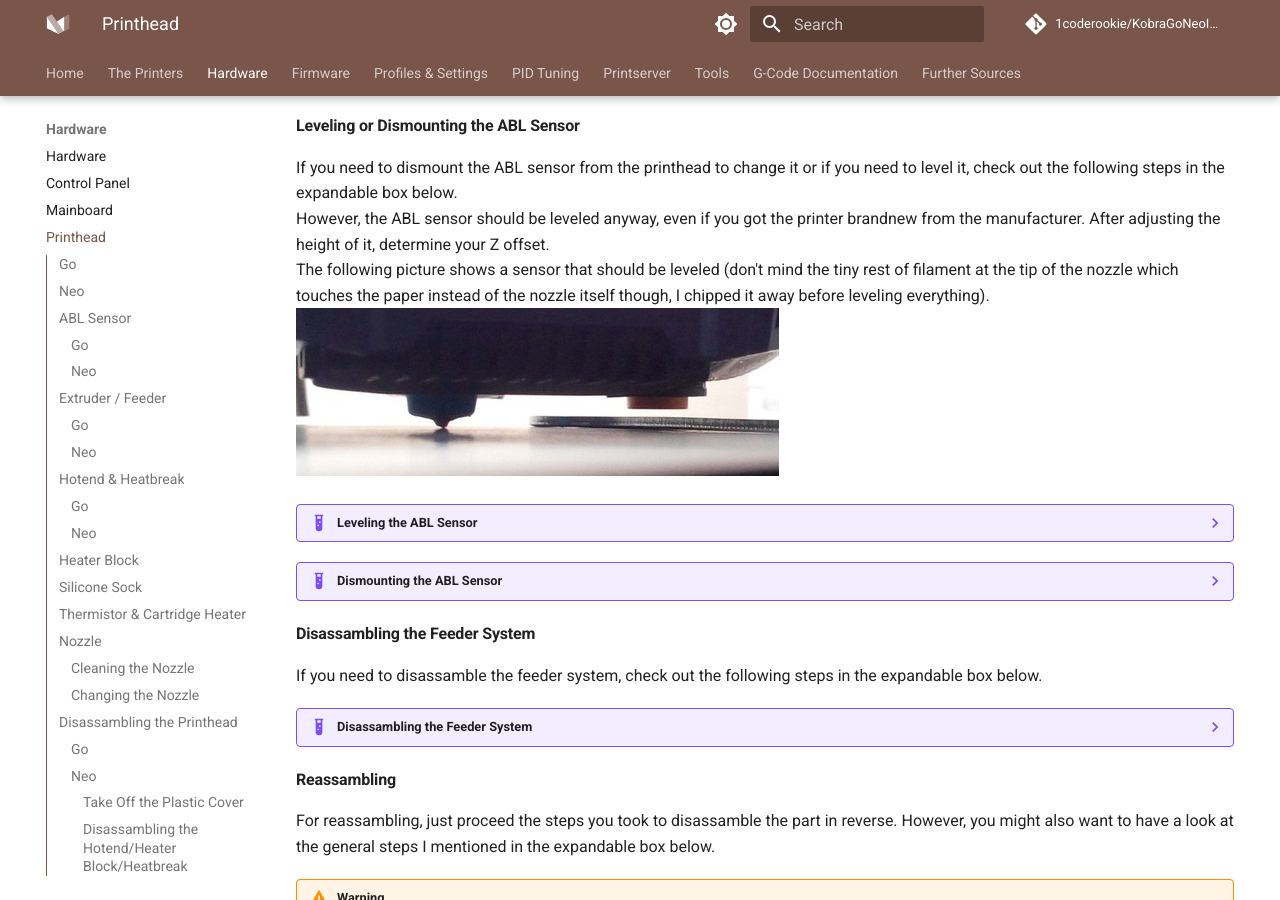
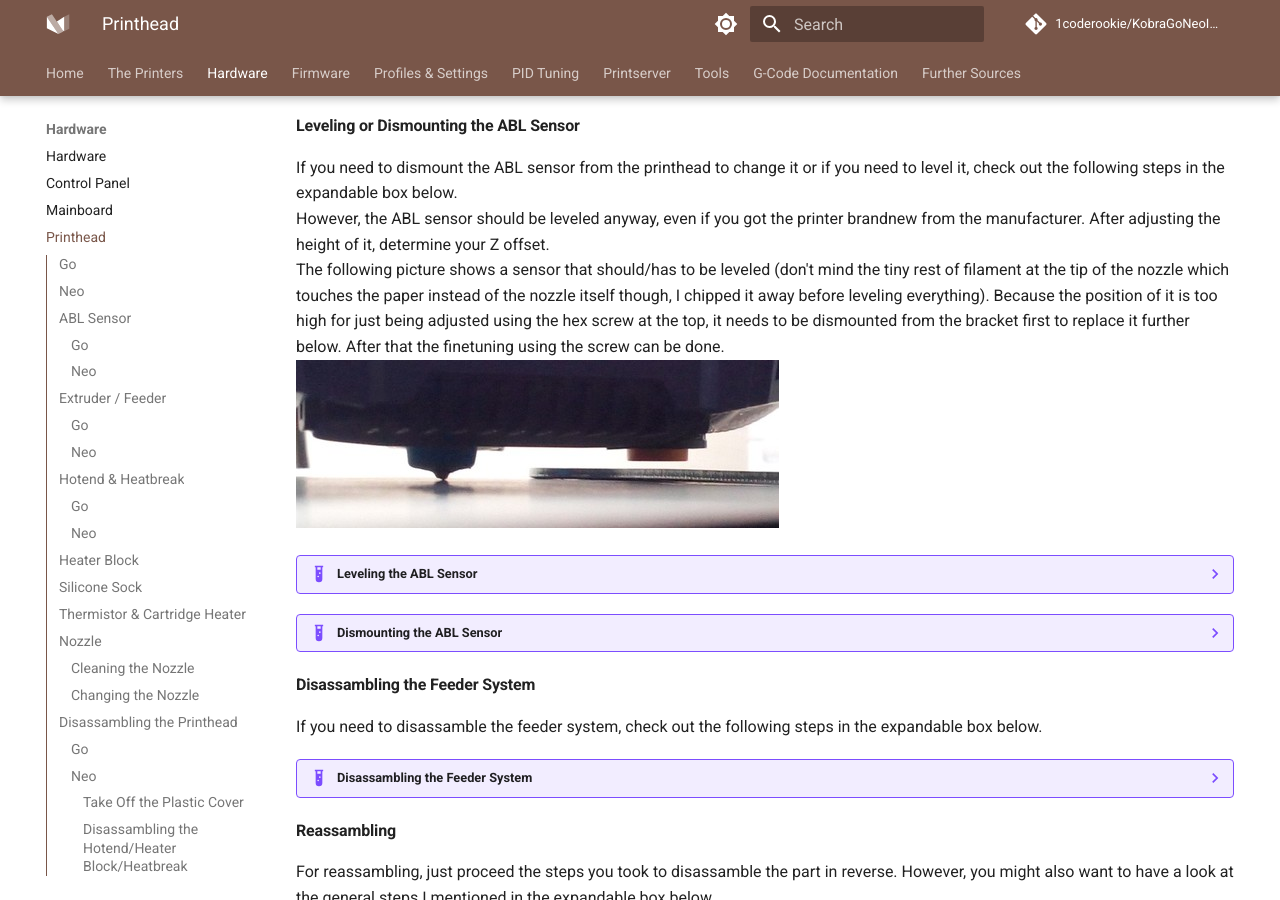
Before and after one commit to 1coderookie/KobraGoNeoInsights, an MkDocs documentation site: the page built from docs/hardware/printhead.md, in a window 1280 px wide and 900 px high, scrolled down 13794 px. Built offline with MkDocs 1.6.1 and Material for MkDocs 9.7.7, drawn with Linux system fonts in a browser that asks for light colours; comment, search, counter and statistics services are not loaded.

Commit message:
Update printhead.md

```diff
--- a/docs/hardware/printhead.md
+++ b/docs/hardware/printhead.md
@@ -308,7 +308,7 @@ If you need to take out the hotend from the printhead to change it, disassamble
 #### Leveling or Dismounting the ABL Sensor
 If you need to dismount the ABL sensor from the printhead to change it or if you need to level it, check out the following steps in the expandable box below.
 However, the ABL sensor should be leveled anyway, even if you got the printer brandnew from the manufacturer. After adjusting the height of it, determine your Z offset.
-The following picture shows a sensor that should be leveled (don't mind the tiny rest of filament at the tip of the nozzle which touches the paper instead of the nozzle itself though, I chipped it away before leveling everything).
+The following picture shows a sensor that should/has to be leveled (don't mind the tiny rest of filament at the tip of the nozzle which touches the paper instead of the nozzle itself though, I chipped it away before leveling everything). Because the position of it is too high for just being adjusted using the hex screw at the top, it needs to be dismounted from the bracket first to replace it further below. After that the finetuning using the screw can be done.
 ![This sensor needs to be leveld](../assets/images/head_neo_ABL2level_web.jpg)
 
 ??? example "Leveling the ABL Sensor"
```
